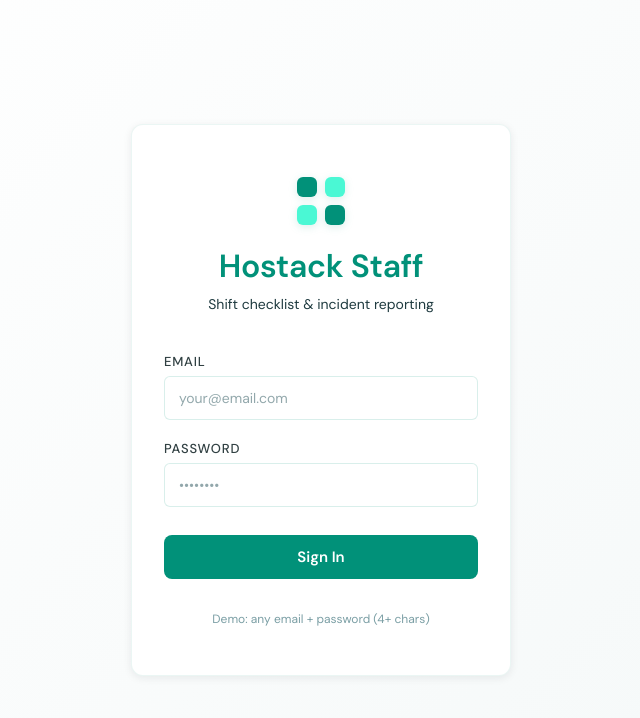
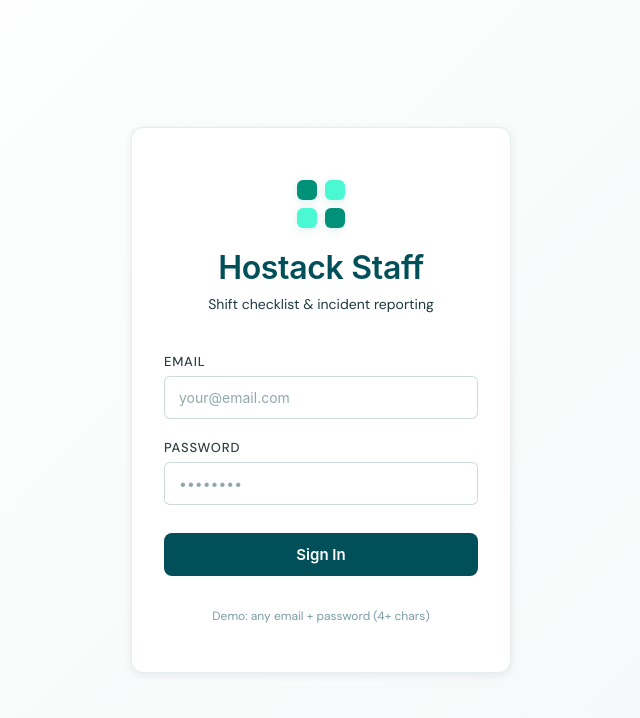
Before and after one commit to jorgeibanezhostack/hostack-staff-app, a React (Vite) app: page / in a window 1280 px wide. Shown: the top 718 px of the page, without its empty margins (319-959 px from the left). Built offline with nearby package versions, Linux system fonts and the light colour scheme; no server answers.

Commit message:
fix: Update to official design system colors (teal #004F59, neon #4af8d4)

```diff
--- a/src/App.css
+++ b/src/App.css
@@ -1,6 +1,16 @@
-/* ─── PALETTE ─────────────────────────────────────────────────────────── */
+/* ─── HOSTACK DESIGN SYSTEM — STAFF APP ─────────────────────────────── */
+/* Updated April 24, 2026 | Official brand colors */
 :root {
-  /* LIGHT MODE (default) */
+  /* ─── TEAL SCALE (Official) ─────────────────────────────────────── */
+  --teal: #004F59;
+  --teal-dark: #052f36;
+  --teal-deep: #031e23;
+  --turquoise: #00BFB3;
+
+  /* ─── NEON ACCENT ──────────────────────────────────────────────── */
+  --neon: #4af8d4;
+
+  /* ─── LIGHT MODE (default) ────────────────────────────────────── */
   --ink: #0d1f22;
   --ink-mid: #1e3a3f;
   --ink-soft: #4a6e74;
@@ -8,34 +18,48 @@
   --surface: #ffffff;
   --surface2: #f4f8f8;
   --surface3: #e6f0f1;
-  --accent: #019179;
-  --accent-dark: #00664f;
-  --accent-light: #2da896;
-  --accent-bg: #079898;
-  --neon: #4af8d4;
-  --border: rgba(1, 145, 121, 0.08);
-  --border-strong: rgba(1, 145, 121, 0.15);
 
-  --font-family: 'DM Sans', -apple-system, BlinkMacSystemFont, 'Segoe UI', sans-serif;
+  /* ─── BORDERS & SHADOWS ────────────────────────────────────────── */
+  --border: rgba(8,78,89,0.10);
+  --border-strong: rgba(8,78,89,0.20);
+  --shadow-card: 0 2px 12px rgba(0,79,89,0.07);
+
+  /* ─── FUNCTIONAL COLORS ────────────────────────────────────────── */
+  --success: #10B981;
+  --warning: #F59E0B;
+  --error: #EF4444;
+  --info: #4A90E2;
+
+  /* ─── TYPOGRAPHY ───────────────────────────────────────────────── */
+  --font-family: 'Inter', -apple-system, BlinkMacSystemFont, 'Segoe UI', sans-serif;
   --font-mono: 'DM Mono', monospace;
+
+  /* ─── SEMANTIC ALIASES ──────────────────────────────────────────── */
+  --accent: var(--teal);
+  --accent-dark: var(--teal-dark);
+  --accent-light: var(--turquoise);
+  --accent-bg: rgba(0,79,89,0.08);
 }
 
-/* DARK MODE */
+/* ─── DARK MODE ─────────────────────────────────────────────────────── */
 @media (prefers-color-scheme: dark) {
   :root {
     --ink: #ffffff;
     --ink-mid: #e8e8e8;
     --ink-soft: #c0c0c0;
     --ink-faint: #888888;
-    --surface: #0a0a0a;
-    --surface2: #161616;
-    --surface3: #242424;
-    --accent: #4af8d4;
+
+    --surface: #031e23;
+    --surface2: #061b21;
+    --surface3: #0a2a2e;
+
+    --accent: var(--neon);
     --accent-dark: #2dd9b5;
     --accent-light: #6cfce8;
-    --accent-bg: #1a4d47;
-    --border: rgba(74, 248, 212, 0.12);
-    --border-strong: rgba(74, 248, 212, 0.2);
+    --accent-bg: rgba(74,248,212,0.12);
+
+    --border: rgba(74,248,212,0.12);
+    --border-strong: rgba(74,248,212,0.20);
   }
 }
 
```
